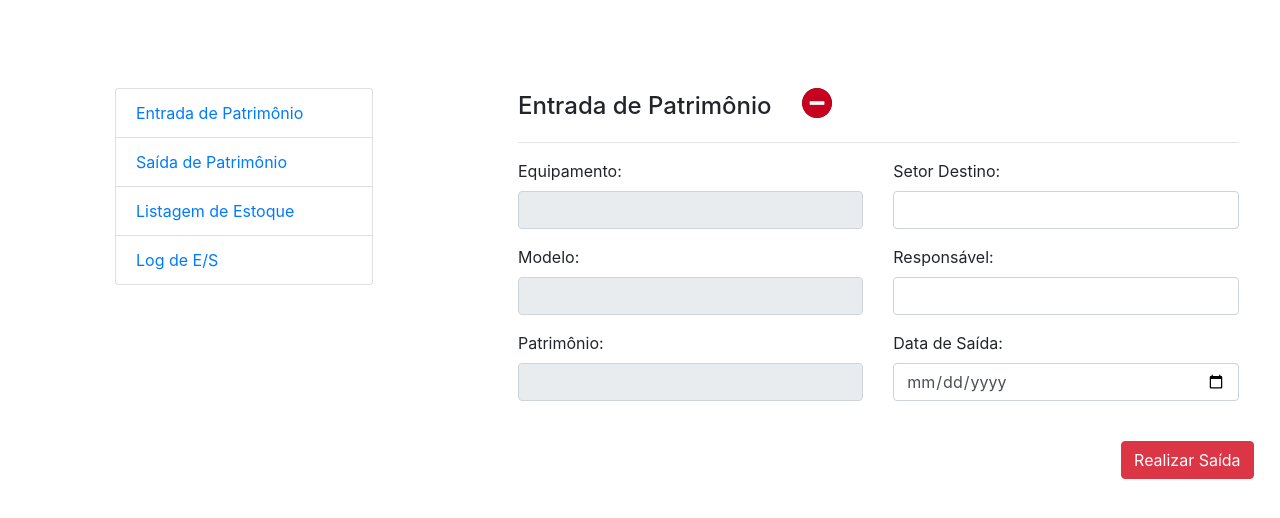
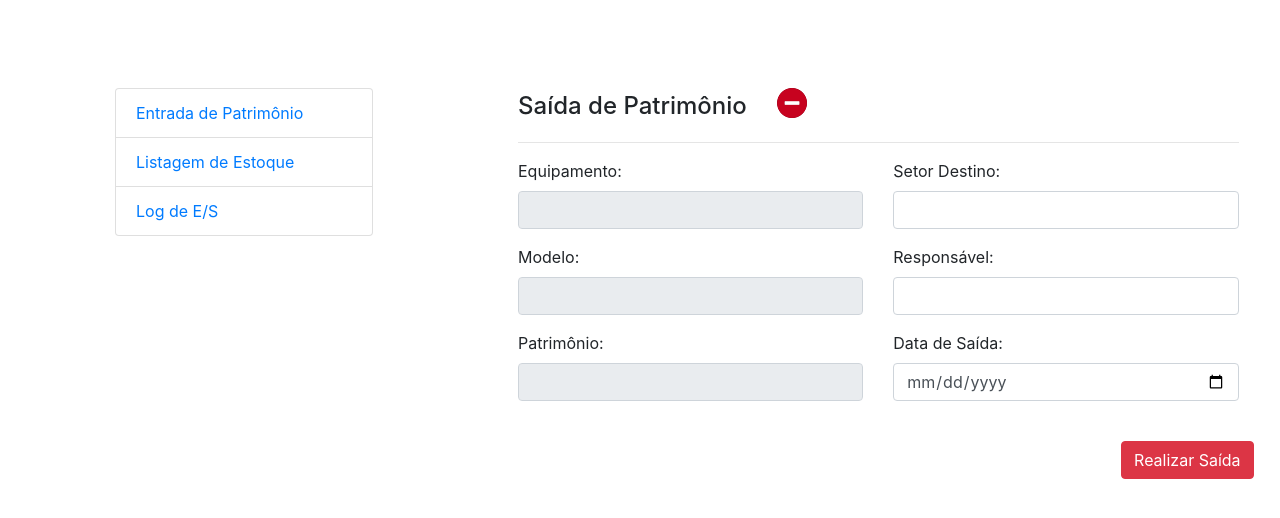
Before and after one commit to jeffmaia88/HWSW-CMRJ, a PHP site: page /saida.php in a window 1280 px wide. Shown: the part 96-614 px from the top of the page. Run offline with PHP 8.4, Linux system fonts and the light colour scheme; the visitor is signed in with stand-in values (Sample User, id 1).

Commit message:
alteração de funções no DOM

```diff
--- a/busca.php
+++ b/busca.php
@@ -59,9 +59,6 @@
                     <ul class="list-group">
                         <li class="list-group-item ">
                             <a href="entrada.php">Entrada de Patrimônio</a>
-                        </li>
-                        <li class="list-group-item ">
-                            <a href="saida.php">Saída de Patrimônio</a>
                         </li>
                         <li class=" list-group-item ">
                             <a href="listar.php">Listagem de Estoque </a>
--- a/entrada.php
+++ b/entrada.php
@@ -62,9 +62,6 @@ if (!isset($_SESSION['autenticado']) || $_SESSION['autenticado'] != 'SIM') {
                         <ul class="list-group" id="list-links">
                             <li class="list-group-item ">
                                 <a href="entrada.php">Entrada de Patrimônio</a>
-                            </li>
-                            <li class="list-group-item ">
-                                <a href="saida.php">Saída de Patrimônio</a>
                             </li>
                             <li class=" list-group-item ">
                                 <a href="listar.php">Listagem de Estoque </a>
--- a/listar.php
+++ b/listar.php
@@ -59,9 +59,6 @@
                     <ul class="list-group">
                         <li class="list-group-item ">
                             <a href="entrada.php">Entrada de Patrimônio</a>
-                        </li>
-                        <li class="list-group-item ">
-                            <a href="saida.php">Saída de Patrimônio</a>
                         </li>
                         <li class=" list-group-item ">
                             <a href="listar.php">Listagem de Estoque </a>
--- a/saida.php
+++ b/saida.php
@@ -62,9 +62,6 @@
                             <li class="list-group-item ">
                                 <a href="entrada.php">Entrada de Patrimônio</a>
                             </li>
-                            <li class="list-group-item ">
-                                <a href="saida.php">Saída de Patrimônio</a>
-                            </li>
                             <li class=" list-group-item ">
                                 <a href="listar.php">Listagem de Estoque </a>
                             </li>
@@ -81,7 +78,7 @@
                     <div class="container pagina">
                         <div class="row">
                             <div class="col">
-                                <h4>Entrada de Patrimônio
+                                <h4>Saída de Patrimônio
                                     <img src="img/sub.png" class="pl-4 mb-2">
                                 </h4>
                                 <hr>
```
